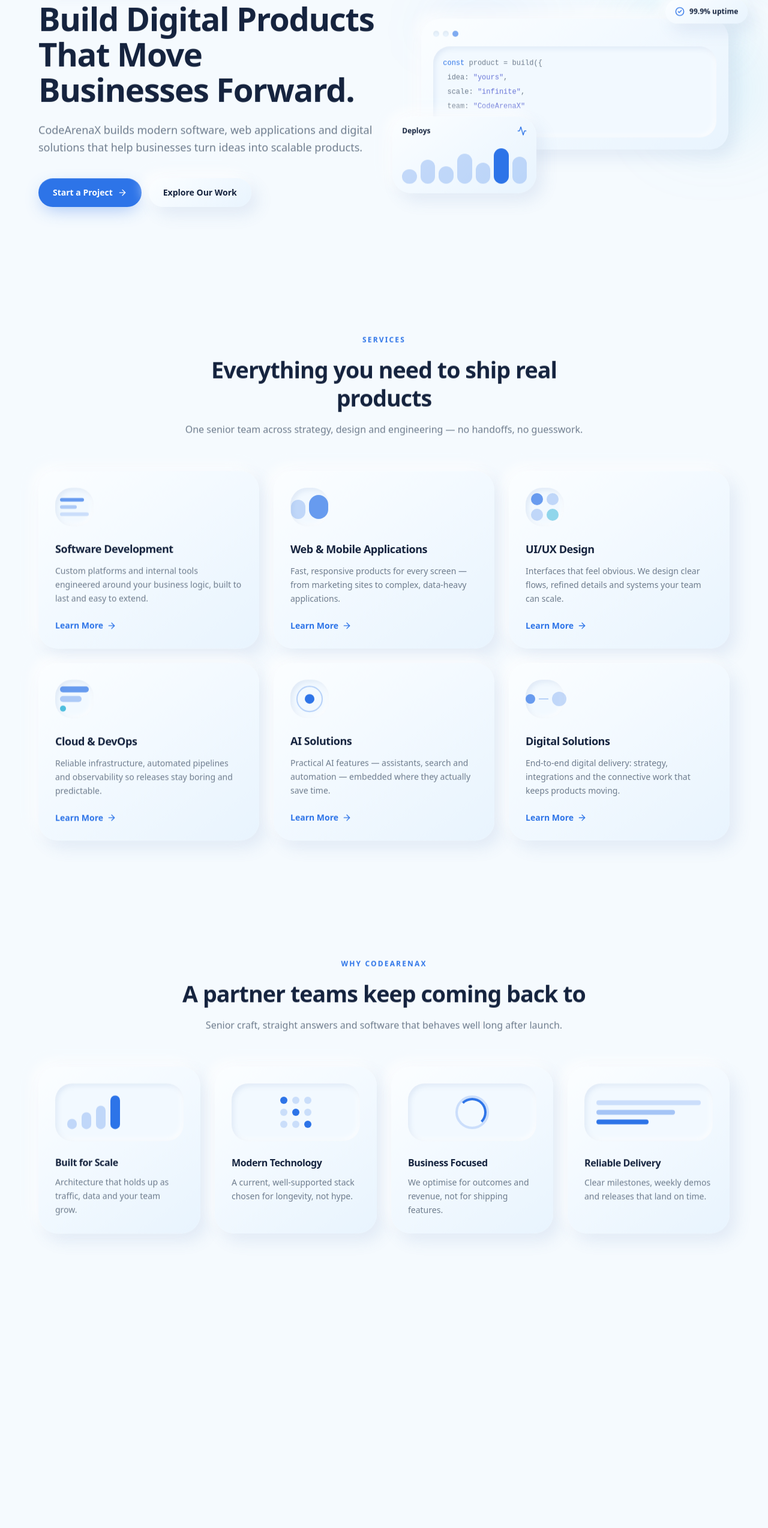
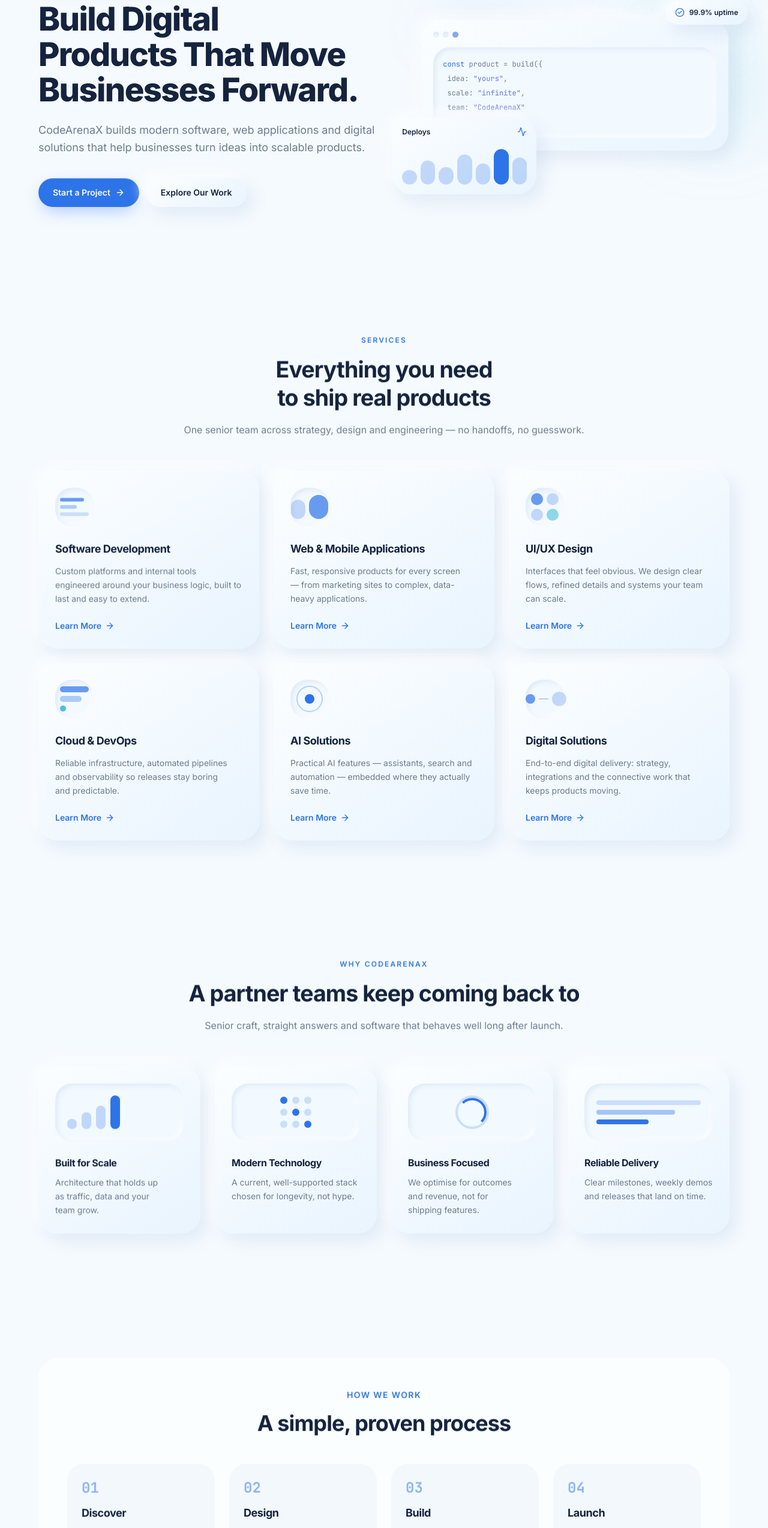
Before and after one commit to naims6/codearenaX, a Next.js app: page / in a window 1280 px wide. Shown: the part 234-2781 px from the top of the page at 60% size. Before the commit the page ends 2386 px from the top, so only its background shows below. Built offline with nearby package versions, Linux system fonts and the light colour scheme.

Commit message:
feat: added process and footer.

```diff
--- a/src/app/globals.css
+++ b/src/app/globals.css
@@ -36,8 +36,8 @@
   --color-surface-2: var(--surface-2);
   --color-indigo-soft: var(--indigo-soft);
   --color-cyan-soft: var(--cyan-soft);
-  --font-sans: "Plus Jakarta Sans", ui-sans-serif, system-ui, sans-serif;
-  --font-mono: "JetBrains Mono", ui-monospace, monospace;
+  --font-sans: var(--font-inter), ui-sans-serif, system-ui, sans-serif;
+  --font-mono: var(--font-jetbrains), ui-monospace, monospace;
 }
 
 :root {
@@ -101,12 +101,27 @@
     color: var(--color-foreground);
     font-family: var(--font-sans);
     -webkit-font-smoothing: antialiased;
+    -moz-osx-font-smoothing: grayscale;
   }
 
   h1,
   h2,
-  h3 {
+  h3,
+  h4 {
+    font-weight: 600;
     letter-spacing: -0.025em;
+    line-height: 1.2;
+    text-wrap: balance;
+  }
+
+  h1 {
+    font-weight: 700;
+    letter-spacing: -0.03em;
+    line-height: 1.15;
+  }
+
+  p {
+    text-wrap: pretty;
   }
 }
 
--- a/src/app/layout.tsx
+++ b/src/app/layout.tsx
@@ -1,16 +1,19 @@
 import type { Metadata } from "next";
-import { Geist, Geist_Mono } from "next/font/google";
+import { Inter, JetBrains_Mono } from "next/font/google";
 import "./globals.css";
 import { Navbar } from "@/components/shared/Navbar";
+import { Footer } from "@/components/shared/Footer";
 
-const geistSans = Geist({
-  variable: "--font-geist-sans",
+const inter = Inter({
+  variable: "--font-inter",
   subsets: ["latin"],
+  display: "swap",
 });
 
-const geistMono = Geist_Mono({
-  variable: "--font-geist-mono",
+const jetbrainsMono = JetBrains_Mono({
+  variable: "--font-jetbrains",
   subsets: ["latin"],
+  display: "swap",
 });
 
 export const metadata: Metadata = {
@@ -22,10 +25,11 @@
   return (
     <html
       lang="en"
-      className={`${geistSans.variable} ${geistMono.variable} h-full antialiased`}
+      className={`${inter.variable} ${jetbrainsMono.variable} h-full antialiased`}
     >
       <Navbar />
       <body className="min-h-full flex flex-col">{children}</body>
+      <Footer />
     </html>
   );
 }
--- a/src/app/page.tsx
+++ b/src/app/page.tsx
@@ -1,4 +1,5 @@
 import { Hero } from "@/components/pages/Home/Hero/Hero";
+import { Process } from "@/components/pages/Home/Process/Process";
 import { Services } from "@/components/pages/Home/Service/Service";
 import { WhyUs } from "@/components/pages/Home/WhyUs/WhyUs";
 
@@ -8,6 +9,7 @@
       <Hero />
       <Services />
       <WhyUs />
+      <Process />
     </div>
   );
 }
--- /dev/null
+++ b/src/components/pages/Home/Process/Process.tsx
@@ -0,0 +1,37 @@
+import { Reveal } from "@/components/shared/Reveal";
+import { steps } from "@/data/process";
+
+export function Process() {
+  return (
+    <section className="px-4 py-20 lg:py-28">
+      <div className="mx-auto max-w-6xl rounded-3xl bg-card p-8 neu-raised sm:p-12">
+        <Reveal className="mx-auto max-w-2xl text-center">
+          <span className="text-sm font-semibold uppercase tracking-widest text-primary">
+            How we work
+          </span>
+          <h2 className="mt-4 text-balance text-3xl font-bold tracking-tight text-foreground sm:text-4xl">
+            A simple, proven process
+          </h2>
+        </Reveal>
+
+        <ol className="mt-12 grid gap-6 sm:grid-cols-2 lg:grid-cols-4">
+          {steps.map((step, i) => (
+            <Reveal key={step.no} delay={i * 90}>
+              <div className="h-full rounded-2xl bg-secondary/50 p-6 neu-inset">
+                <span className="font-mono text-2xl font-bold text-primary/50">
+                  {step.no}
+                </span>
+                <h3 className="mt-3 text-lg font-bold text-foreground">
+                  {step.title}
+                </h3>
+                <p className="mt-2 text-sm leading-relaxed text-muted-foreground">
+                  {step.description}
+                </p>
+              </div>
+            </Reveal>
+          ))}
+        </ol>
+      </div>
+    </section>
+  );
+}
--- /dev/null
+++ b/src/components/shared/Footer.tsx
@@ -0,0 +1,67 @@
+const groups = [
+  {
+    title: "Services",
+    links: [
+      "Software Development",
+      "Web & Mobile",
+      "UI/UX Design",
+      "AI Solutions",
+    ],
+  },
+  { title: "Company", links: ["About", "Work", "Careers", "Contact"] },
+  { title: "Resources", links: ["Blog", "Case Studies", "Support", "Privacy"] },
+];
+
+export function Footer() {
+  return (
+    <div className="px-4 pb-10 pt-4">
+      <div className="mx-auto max-w-6xl rounded-3xl bg-card p-8 neu-raised sm:p-10">
+        <div className="grid gap-10 md:grid-cols-[1.5fr_1fr_1fr_1fr]">
+          <div className="max-w-xs">
+            <div className="flex items-center gap-2.5">
+              <span className="flex h-9 w-9 items-center justify-center rounded-xl bg-primary text-primary-foreground neu-glow">
+                <span className="font-mono text-sm font-bold">{"</>"}</span>
+              </span>
+              <span className="text-lg font-bold tracking-tight text-foreground">
+                CodeArena<span className="text-primary">X</span>
+              </span>
+            </div>
+            <p className="mt-4 text-sm leading-relaxed text-muted-foreground">
+              Building modern software and digital products that move businesses
+              forward.
+            </p>
+          </div>
+
+          {groups.map((group) => (
+            <div key={group.title}>
+              <h3 className="text-sm font-bold text-foreground">
+                {group.title}
+              </h3>
+              <ul className="mt-4 space-y-2.5">
+                {group.links.map((link) => (
+                  <li key={link}>
+                    <a
+                      href="#"
+                      className="text-sm text-muted-foreground transition-colors hover:text-primary"
+                    >
+                      {link}
+                    </a>
+                  </li>
+                ))}
+              </ul>
+            </div>
+          ))}
+        </div>
+
+        <div className="mt-10 flex flex-col items-center justify-between gap-3 border-t border-border pt-6 sm:flex-row">
+          <p className="text-xs text-muted-foreground">
+            © {new Date().getFullYear()} CodeArenaX. All rights reserved.
+          </p>
+          <p className="text-xs text-muted-foreground">
+            Designed &amp; built with care.
+          </p>
+        </div>
+      </div>
+    </div>
+  );
+}
--- /dev/null
+++ b/src/data/process.tsx
@@ -0,0 +1,22 @@
+export const steps = [
+  {
+    no: "01",
+    title: "Discover",
+    description: "We learn your goals, users and constraints.",
+  },
+  {
+    no: "02",
+    title: "Design",
+    description: "We shape intuitive, elegant product experiences.",
+  },
+  {
+    no: "03",
+    title: "Build",
+    description: "We engineer robust, scalable software.",
+  },
+  {
+    no: "04",
+    title: "Launch",
+    description: "We ship, measure and refine for impact.",
+  },
+];
```
